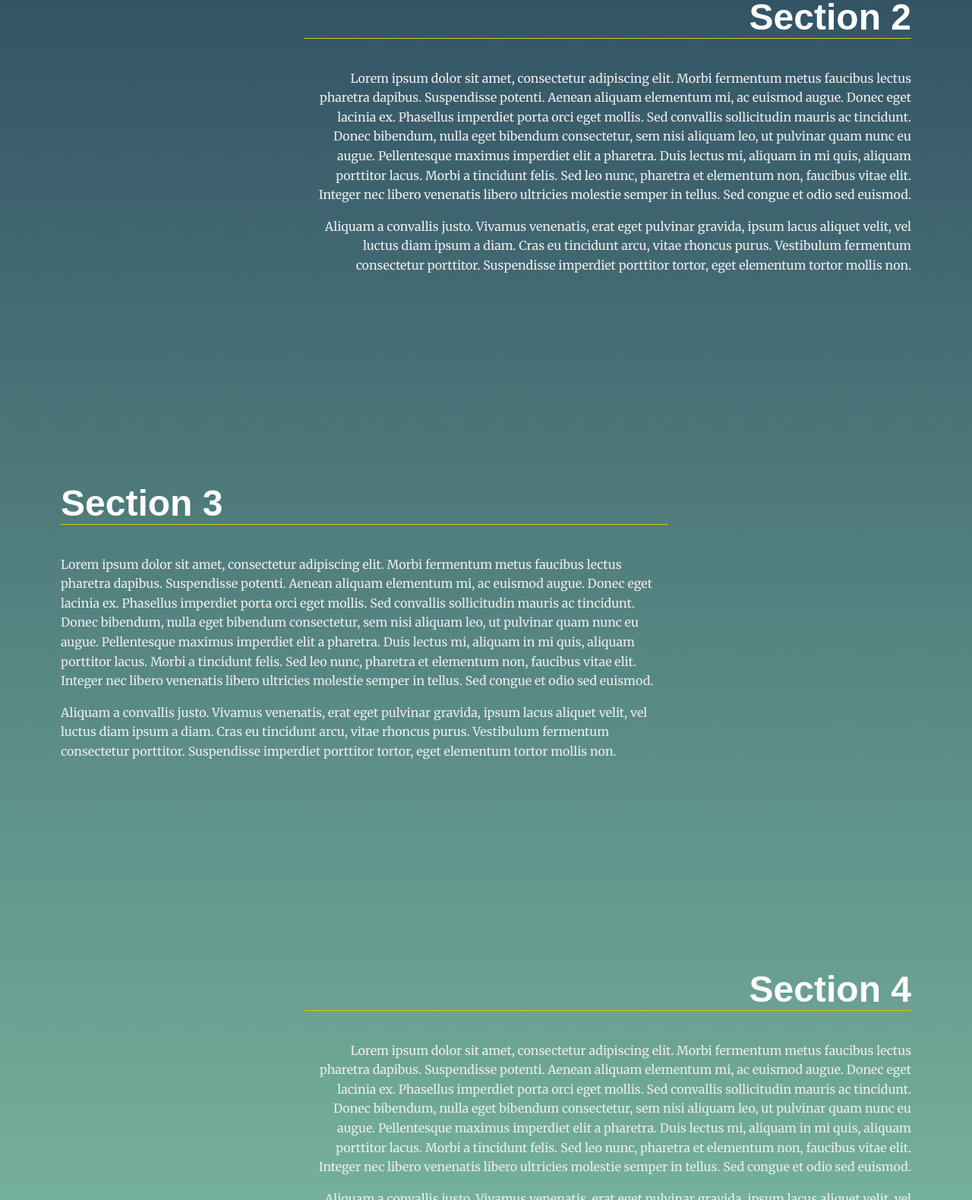
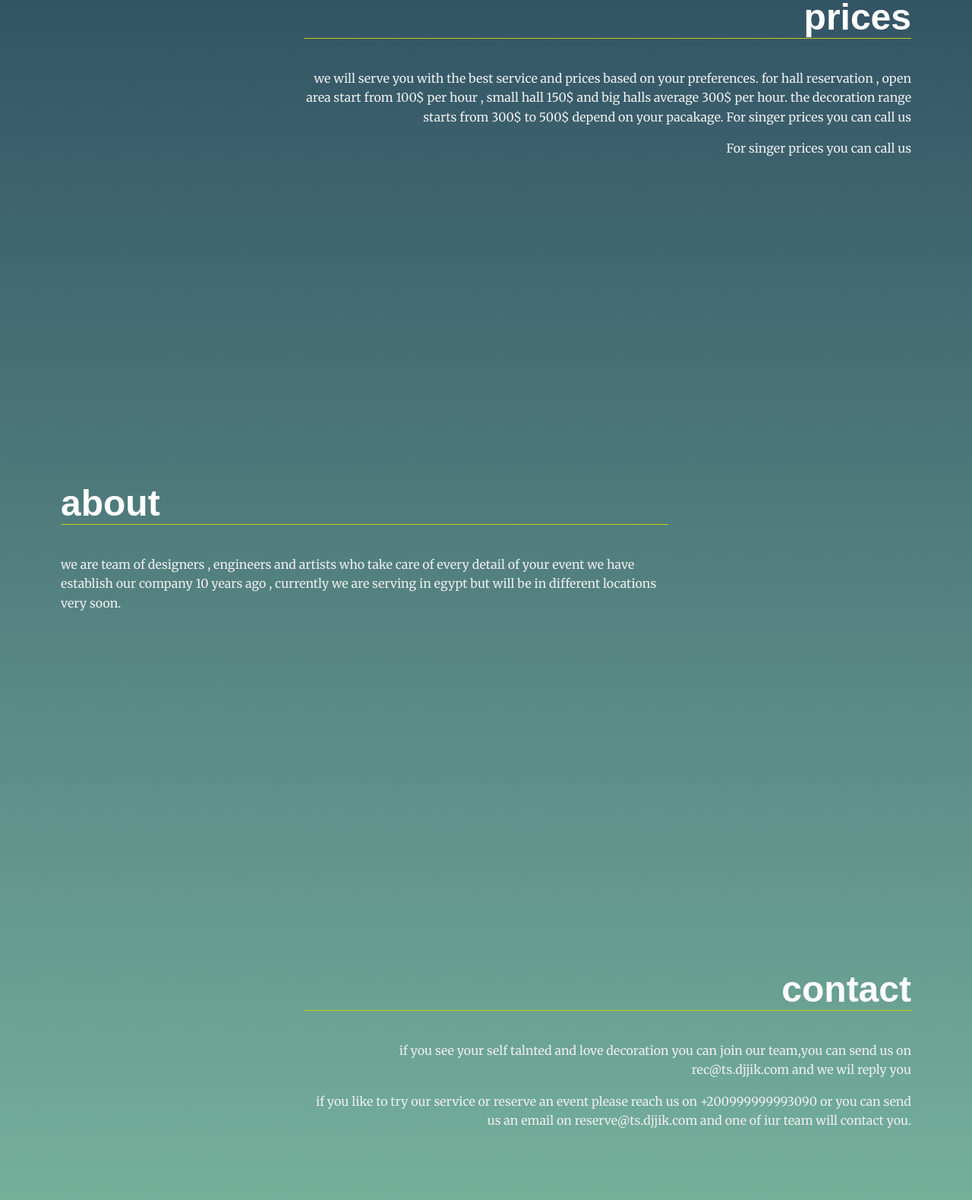
Before and after one commit to nermeensalah/landingpage, a plain HTML site: page index.html in a window 1280 px wide. Shown: the part 1220-2800 px from the top of the page at 76% size. Drawn offline with Linux system fonts and the light colour scheme.

Commit message:
Update index.html

```diff
--- a/index.html
+++ b/index.html
@@ -26,37 +26,45 @@
     a data attribute that will populate the li node.
     Adding more sections will automatically populate nav.
     The first section is set to active class by default -->
-    <section id="section1" data-nav="Section 1" class="your-active-class">
+    <section id="home" data-nav="Section 1" class="your-active-class">
       <div class="landing__container">
-        <h2>Section 1</h2>
-        <p>Lorem ipsum dolor sit amet, consectetur adipiscing elit. Morbi fermentum metus faucibus lectus pharetra dapibus. Suspendisse potenti. Aenean aliquam elementum mi, ac euismod augue. Donec eget lacinia ex. Phasellus imperdiet porta orci eget mollis. Sed convallis sollicitudin mauris ac tincidunt. Donec bibendum, nulla eget bibendum consectetur, sem nisi aliquam leo, ut pulvinar quam nunc eu augue. Pellentesque maximus imperdiet elit a pharetra. Duis lectus mi, aliquam in mi quis, aliquam porttitor lacus. Morbi a tincidunt felis. Sed leo nunc, pharetra et elementum non, faucibus vitae elit. Integer nec libero venenatis libero ultricies molestie semper in tellus. Sed congue et odio sed euismod.</p>
+        <h2>home</h2>
+        <p>make your wedding day perfect with us,
+           we can make the decoration, reserve the place for you and setup all what you need, also we can make deals with singers you need
+          if you are planning a porposal , engagment so you are on the right place </p>
 
-        <p>Aliquam a convallis justo. Vivamus venenatis, erat eget pulvinar gravida, ipsum lacus aliquet velit, vel luctus diam ipsum a diam. Cras eu tincidunt arcu, vitae rhoncus purus. Vestibulum fermentum consectetur porttitor. Suspendisse imperdiet porttitor tortor, eget elementum tortor mollis non.</p>
+        <p>we also have a print section, we can print you custom invitation with unique decoration we can also make some custom banner for your events
+          also some custom movies can be added per your request.</p>
       </div>
     </section>
-    <section id="section2" data-nav="Section 2">
+    <section id="prices" data-nav="Section 2">
       <div class="landing__container">
-        <h2>Section 2</h2>
-        <p>Lorem ipsum dolor sit amet, consectetur adipiscing elit. Morbi fermentum metus faucibus lectus pharetra dapibus. Suspendisse potenti. Aenean aliquam elementum mi, ac euismod augue. Donec eget lacinia ex. Phasellus imperdiet porta orci eget mollis. Sed convallis sollicitudin mauris ac tincidunt. Donec bibendum, nulla eget bibendum consectetur, sem nisi aliquam leo, ut pulvinar quam nunc eu augue. Pellentesque maximus imperdiet elit a pharetra. Duis lectus mi, aliquam in mi quis, aliquam porttitor lacus. Morbi a tincidunt felis. Sed leo nunc, pharetra et elementum non, faucibus vitae elit. Integer nec libero venenatis libero ultricies molestie semper in tellus. Sed congue et odio sed euismod.</p>
+        <h2>prices</h2>
+        <p>we will serve you with the best service and prices based on your preferences.
+          for hall reservation , open area start from 100$ per hour , small hall 150$ and big halls average 300$ per hour.
+          the decoration range starts from 300$ to 500$ depend on your pacakage.
+          For singer prices you can call us
+        </p>
 
-        <p>Aliquam a convallis justo. Vivamus venenatis, erat eget pulvinar gravida, ipsum lacus aliquet velit, vel luctus diam ipsum a diam. Cras eu tincidunt arcu, vitae rhoncus purus. Vestibulum fermentum consectetur porttitor. Suspendisse imperdiet porttitor tortor, eget elementum tortor mollis non.</p>
+        <p>  For singer prices you can call us</p>
       </div>
     </section>
-    <section id="section3" data-nav="Section 3" >
+    <section id="about" data-nav="Section 3" >
       <div class="landing__container">
-        <h2>Section 3</h2>
-        <p>Lorem ipsum dolor sit amet, consectetur adipiscing elit. Morbi fermentum metus faucibus lectus pharetra dapibus. Suspendisse potenti. Aenean aliquam elementum mi, ac euismod augue. Donec eget lacinia ex. Phasellus imperdiet porta orci eget mollis. Sed convallis sollicitudin mauris ac tincidunt. Donec bibendum, nulla eget bibendum consectetur, sem nisi aliquam leo, ut pulvinar quam nunc eu augue. Pellentesque maximus imperdiet elit a pharetra. Duis lectus mi, aliquam in mi quis, aliquam porttitor lacus. Morbi a tincidunt felis. Sed leo nunc, pharetra et elementum non, faucibus vitae elit. Integer nec libero venenatis libero ultricies molestie semper in tellus. Sed congue et odio sed euismod.</p>
+        <h2>about</h2>
+        <p>we are team of designers , engineers and artists who take care of every detail of your event
+          we have establish our company 10 years ago , currently we are serving in egypt but will be in different locations very soon.</p>
 
-        <p>Aliquam a convallis justo. Vivamus venenatis, erat eget pulvinar gravida, ipsum lacus aliquet velit, vel luctus diam ipsum a diam. Cras eu tincidunt arcu, vitae rhoncus purus. Vestibulum fermentum consectetur porttitor. Suspendisse imperdiet porttitor tortor, eget elementum tortor mollis non.</p>
+
       </div>
     </section>
 
-    <section id="section4" data-nav="Section 4">
+    <section id="contact" data-nav="Section 4">
       <div class="landing__container">
-        <h2>Section 4</h2>
-        <p>Lorem ipsum dolor sit amet, consectetur adipiscing elit. Morbi fermentum metus faucibus lectus pharetra dapibus. Suspendisse potenti. Aenean aliquam elementum mi, ac euismod augue. Donec eget lacinia ex. Phasellus imperdiet porta orci eget mollis. Sed convallis sollicitudin mauris ac tincidunt. Donec bibendum, nulla eget bibendum consectetur, sem nisi aliquam leo, ut pulvinar quam nunc eu augue. Pellentesque maximus imperdiet elit a pharetra. Duis lectus mi, aliquam in mi quis, aliquam porttitor lacus. Morbi a tincidunt felis. Sed leo nunc, pharetra et elementum non, faucibus vitae elit. Integer nec libero venenatis libero ultricies molestie semper in tellus. Sed congue et odio sed euismod.</p>
+        <h2>contact</h2>
+        <p>if you see your self talnted and love decoration you can join our team,you can send us on rec@ts.djjik.com and we wil reply you </p>
 
-        <p>Aliquam a convallis justo. Vivamus venenatis, erat eget pulvinar gravida, ipsum lacus aliquet velit, vel luctus diam ipsum a diam. Cras eu tincidunt arcu, vitae rhoncus purus. Vestibulum fermentum consectetur porttitor. Suspendisse imperdiet porttitor tortor, eget elementum tortor mollis non.</p>
+        <p>if you like to try our service or reserve an event please reach us on +200999999993090  or you can send us an email on reserve@ts.djjik.com and one of iur team will contact you.</p>
       </div>
     </section>
   </main>
```
